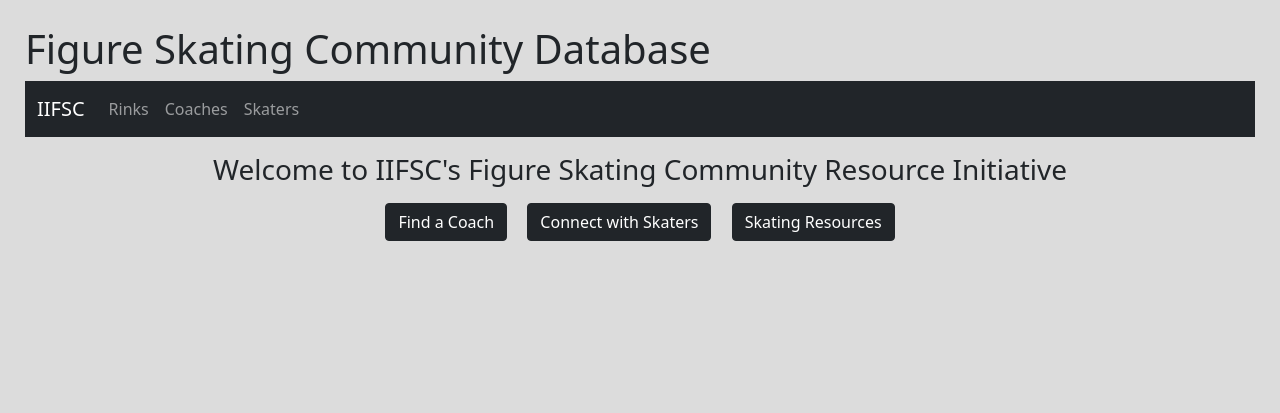
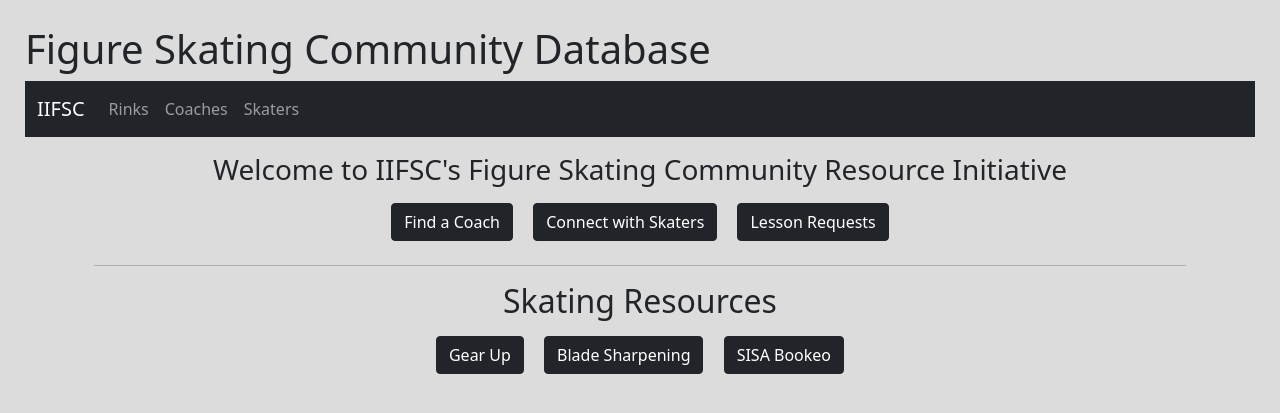
Before and after one commit to suipingooi/iifscdb, a Flask app: page / in a window 1280 px wide. Shown: the top 413 px of the page. Run offline with Flask 2, Linux system fonts and the light colour scheme; some libraries are stand-ins or nearby versions.

Commit message:
updated paths & buttons to skating resources

```diff
--- a/templates/index.template.html
+++ b/templates/index.template.html
@@ -7,7 +7,12 @@
     <h3>Welcome to IIFSC's Figure Skating Community Resource Initiative</h3>
     <a class="btn btn-dark my-2 mx-2" href="{{ url_for('coaches_list')}}">Find a Coach</a>
     <a class="btn btn-dark my-2 mx-2" href="{{ url_for('students_list')}}">Connect with Skaters</a>
-    <a class="btn btn-dark my-2 mx-2" href="{{ url_for('rinks_list')}}">Skating Resources</a>
+    <a class="btn btn-dark my-2 mx-2" href="{{ url_for('rinks_list')}}">Lesson Requests</a>
+    <hr>
+    <h2>Skating Resources</h2>
+    <a class="btn btn-dark my-2 mx-2" href="http://store.chowskates.com/" target="blank">Gear Up</a>
+    <a class="btn btn-dark my-2 mx-2" href="https://sgskaters.setmore.com/"target="blank">Blade Sharpening</a>
+    <a class="btn btn-dark my-2 mx-2" href="https://bookeo.com/sisa_bookings/customer" target="blank">SISA Bookeo</a>
 </div>
 
 {%endblock%}
```
